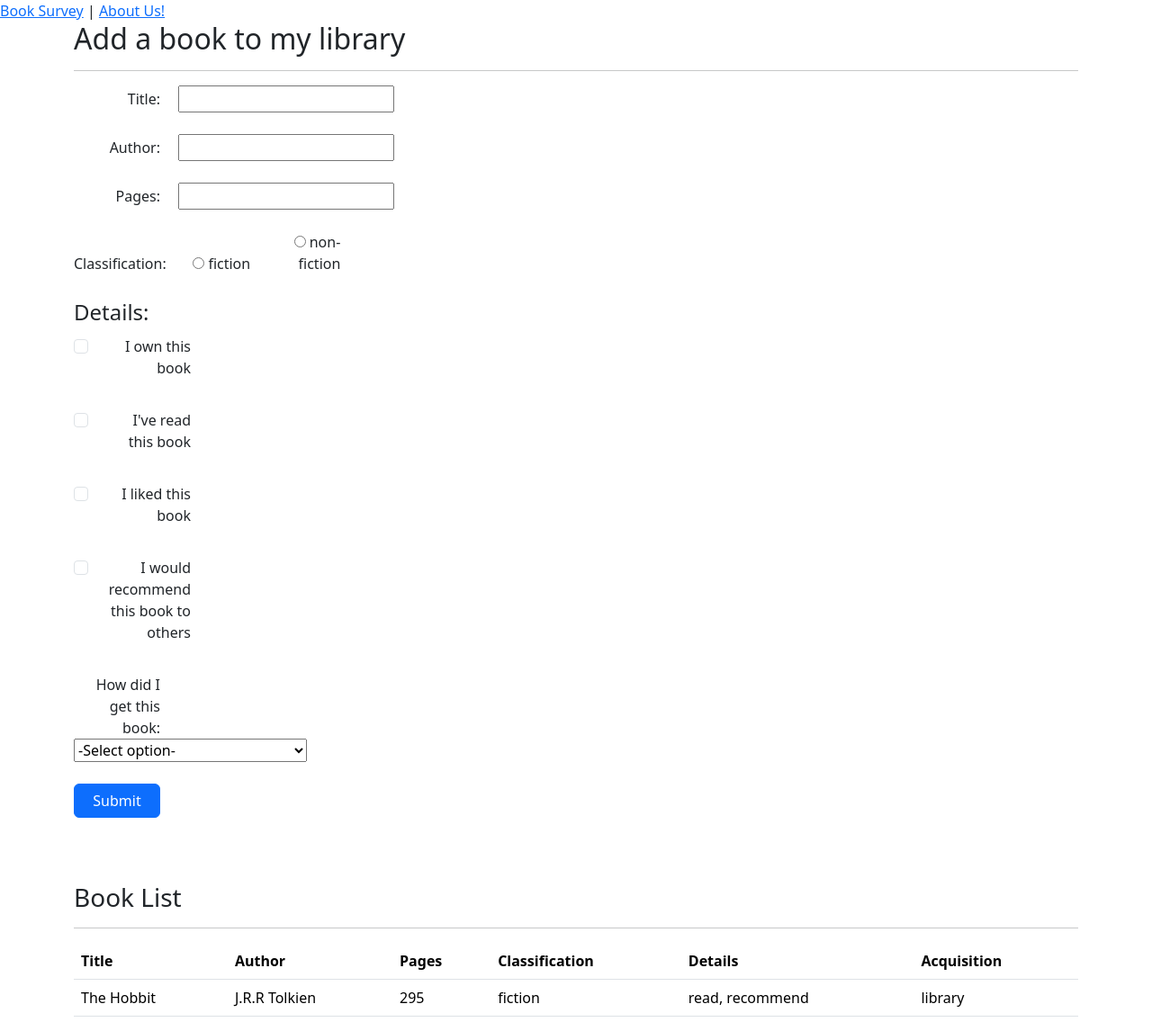
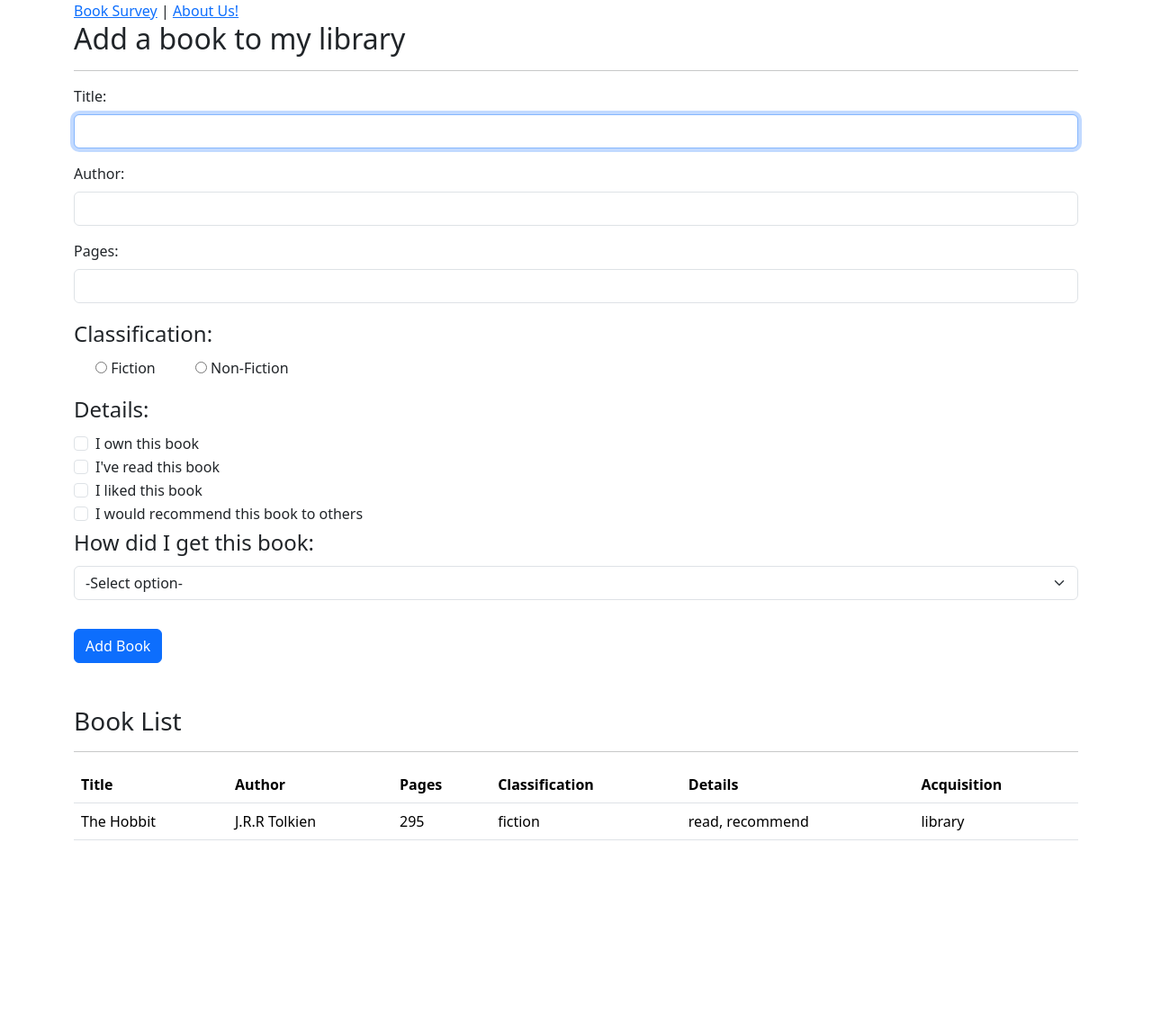
Before and after one commit to Murbanski58/Book-Application, a Flask app: page / in a window 1280 px wide. Shown: the whole page at 90% size. After the commit the page ends 934 px from the top, so only its background shows below. Run offline with Flask 3, Linux system fonts and the light colour scheme; some libraries are stand-ins or nearby versions.

Commit message:
fixed checkboxes and flash alert

```diff
--- a/app.py
+++ b/app.py
@@ -2,9 +2,7 @@ from flask import Flask, request, render_template, redirect, url_for, flash
 
 app = Flask(__name__)
 
-app.config.update(
-    SECRET_KEY = "bananas"
-)
+app.config["SECRET_KEY"] = "bansdfgsgndsndhmdhmdmhp9870978687645anas"
 
 book_list = [
     {"title": "The Hobbit", "author": "J.R.R Tolkien", "pages": "295", "classification": "fiction", "details":"read, recommend", "acquisition": "library"}
@@ -36,12 +34,16 @@ def add():
         form = request.form
 
         title = form["title"]
+
         author = form["author"]
         pages = form["pages"]
+
         classification = form["classification"]
+        print(classification)
         acquisition = form["acquisition"]
+        print(acquisition)
         details = form.getlist("details")
-
+        print(details)
 
         details_string = ",".join(details)
 
@@ -56,7 +58,7 @@ def add():
         print(book_dict)
         book_list.append(book_dict)
         print(book_list)
-        flash('Record successfully added.')
+        flash('Success! Your book has been added successfully', 'success')
         return redirect(url_for("index"))
     else:
         return redirect(url_for("index"))
--- a/templates/base.html
+++ b/templates/base.html
@@ -5,28 +5,66 @@
     <meta
       name="viewport"
       content="width=device-width, initial-scale=1">
-
-
-    <link
-      rel="stylesheet"
-      href="{{ url_for('static', filename='css/stylesheet.css') }}"
-    />
     <title>{{ pageTitle }}</title>
     <link href="https://cdn.jsdelivr.net/npm/bootstrap@5.3.0-alpha2/dist/css/bootstrap.min.css" rel="stylesheet" integrity="sha384-aFq/bzH65dt+w6FI2ooMVUpc+21e0SRygnTpmBvdBgSdnuTN7QbdgL+OapgHtvPp" crossorigin="anonymous">
   </head>
 
   <body>
+    <div class="container">
     <nav>
       <a href="./">Book Survey</a> |
       <a href="./about">About Us!</a>
-      <div>
-        {% for message in get_flashed_messages() %}
-          {{ message }}
-        {% endfor %}
-      </div>
     </nav>
-    <script src="https://cdn.jsdelivr.net/npm/@popperjs/core@2.11.6/dist/umd/popper.min.js" integrity="sha384-oBqDVmMz9ATKxIep9tiCxS/Z9fNfEXiDAYTujMAeBAsjFuCZSmKbSSUnQlmh/jp3" crossorigin="anonymous"></script>
-    <script src="https://cdn.jsdelivr.net/npm/bootstrap@5.3.0-alpha2/dist/js/bootstrap.min.js" integrity="sha384-heAjqF+bCxXpCWLa6Zhcp4fu20XoNIA98ecBC1YkdXhszjoejr5y9Q77hIrv8R9i" crossorigin="anonymous"></script>
-    <div class="container">{% block body %}{% endblock %}</div>
+
+
+      {% with messages = get_flashed_messages(with_categories=true) %}
+        {% if messages %}
+          {% for category, message in messages %}
+           <div class="alert alert-{{category}} alert-dismissible fade show"
+              id="flash"
+              role="alert"
+              onclick="removeFlash()"
+              >
+                  {{message}}
+                  <button
+                    type="button"
+                    class="btn-close"
+                    data-bs-dismiss="alert"
+                    aria-label="Close"
+                  ></button>
+              </div>
+          {% endfor %}
+        {% endif %}
+      {% endwith %}
+
+    {% block body %}{% endblock %}
+    </div>
+    <!--Popper.min.js and bootstrap.min.js are needed for functionality such as modals and alerts-->
+      <script
+        src="https://cdn.jsdelivr.net/npm/@popperjs/core@2.10.2/dist/umd/popper.min.js"
+        integrity="sha384-7+zCNj/IqJ95wo16oMtfsKbZ9ccEh31eOz1HGyDuCQ6wgnyJNSYdrPa03rtR1zdB"
+        crossorigin="anonymous"
+      ></script>
+      <script
+        src="https://cdn.jsdelivr.net/npm/bootstrap@5.1.3/dist/js/bootstrap.min.js"
+        integrity="sha384-QJHtvGhmr9XOIpI6YVutG+2QOK9T+ZnN4kzFN1RtK3zEFEIsxhlmWl5/YESvpZ13"
+        crossorigin="anonymous"
+      ></script>
+
+      <!--Allow the user to click anywhere in the alert box to dismiss the alert-->
+      <script>
+        function removeFlash() {
+          const element = document.getElementById("flash");
+          element.remove();
+        }
+      </script>
+
+    <!--If the user doesn't click to dismiss the alert box in 4 seconds it will automatically disappear-->
+    <script>
+      window.setTimeout(function () {
+        document.getElementById("flash").style.display = "none";
+      }, 4000);
+    </script>
+
   </body>
 </html>
--- a/templates/index.html
+++ b/templates/index.html
@@ -1,75 +1,116 @@
 {% extends 'base.html' %} {% block body %}
-<h2>Add a book to my library</h2>
-<hr />
 
 <main>
+  <h2>Add a book to my library</h2>
+<hr>
   <form action="/add" method="POST">
-    <p>
-      <label for="book-title"> Title:</label>
-      <input type="text" id="book-title" name="title" />
-    </p>
-    <p>
-      <label for="author-name"> Author:</label>
-      <input type="text" id="author-name" name="author" />
-    </p>
-    <p>
-      <label for="page-number"> Pages:</label>
-      <input type="text" id="page-number" name="pages" />
-    </p>
-    <p>
-      <label>Classification:</label>
-      <label for="fiction">
-        <input type="radio" id="fiction" name="classification" value="fiction" /> fiction
-      </label>
 
-      <label for="non-fiction">
-        <input type="radio" id="nonfiction" name="classification" value="nonfiction" /> non-fiction
-      </label>
-    </p>
+    <div class="mb-3">
+      <label class="form-label" for="book-title">Title:</label>
+      <input
+        class="form-control"
+        type="text"
+        id="book-title"
+        name="title"
+        autofocus="autofocus"
+        required
+      />
+    </div>
+
+    <div class="mb-3">
+      <label class="form-label" for="author-name">Author:</label>
+      <input
+        class="form-control"
+        type="text"
+        id="author-name"
+        name="author"
+        required
+      />
+    </div>
+
+    <div class="mb-3">
+      <label class="form-label"  for="page-number"> Pages:</label>
+      <input
+      class="form-control"
+      type="text"
+      id="page-number"
+      name="pages"
+      required
+      />
+    </div>
+    <fieldset>
+      <legend>Classification:</legend>
+    <div class="mb-3 form-check form-check-inline">
+      <label class="form-check-label" for="fiction">
+        <input
+        type="radio"
+        id="fiction"
+        name="classification"
+        value="fiction"
+        required
+        />
+        Fiction
+      </div>
+
+      <div class="mb-3 form-check form-check-inline">
+        <label class="form-check-label" for="read-no">
+          <input
+          type="radio"
+          id="nonfiction"
+          name="classification"
+          value="nonfiction"
+          required
+          />
+          Non-Fiction
+        </label>
+      </div>
 
     <fieldset>
-      <legend>Details:</legend><br>
+      <legend>Details:</legend>
       <div class = "form-check">
         <input class="form-check-input" type="checkbox" id="for-own" name="details" value="own">
         <label class="form-check-label" for="for-own">I own this book</label>
-        </div><br>
+        </div>
 
       <div class = "form-check">
         <input class="form-check-input" type="checkbox" id="for-read" name="details" value="read">
         <label class="form-check-label" for="for-read">I've read this book</label>
-        </div><br>
+        </div>
 
       <div class = "form-check">
         <input class="form-check-input" type="checkbox" id="for-like" name="details" value="like">
         <label class="form-check-label" for="for-read">I liked this book</label>
-        </div><br>
+        </div>
 
       <div class = "form-check">
         <input class="form-check-input" type="checkbox" id="for-recommend" name="details" value="recommend">
         <label class="form-check-label" for="for-recommend">I would recommend this book to others</label>
-        </div><br>
+        </div>
     </fieldset>
 
-    <p>
-      <label for="got-it">
-        How did I get this book:
-        <select name="acquisition" id="got-it">
+    <fieldset>
+      <legend>How did I get this book:</legend>
+        <select class="mb-3 form-select" name="acquisition" id="got-it" required>
           <option value="" selected>-Select option-</option>
           <option value="purchase">I purchased it</option>
           <option value="gift">It was a gift</option>
           <option value="library">I checked it out from the library</option>
           <option value="loan">A friend loaned it to me</option>
         </select>
-      </label>
-    </p>
+    </fieldset>
 
-    <p><input type="submit" class="btn-check" id="btn-check" autocomplete="off">
-      <label class="btn btn-primary" for="btn-check"> Submit</label></p>
+    <div class="mt-3">
+      <input
+        class="btn btn-primary"
+        type="submit"
+        value="Add Book"
+        id="submit"
+      />
+      </div>
   </form>
 
-  <br /><br />
   {% if books %}
-  <h3>Book List</h3>
+  <h3 class="mt-5">Book List</h3>
   <hr />
   <table class="table table-hover">
     <thead>
```
Also changed, not shown: static/css/xstylesheet.css (renamed from static/css/stylesheet.css).
